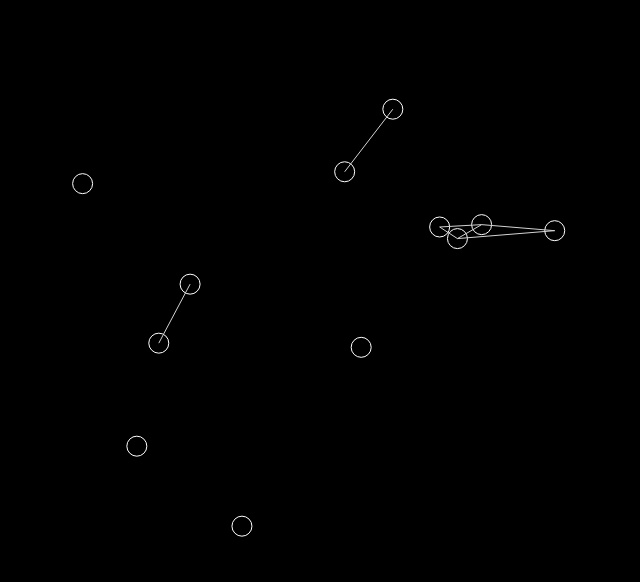
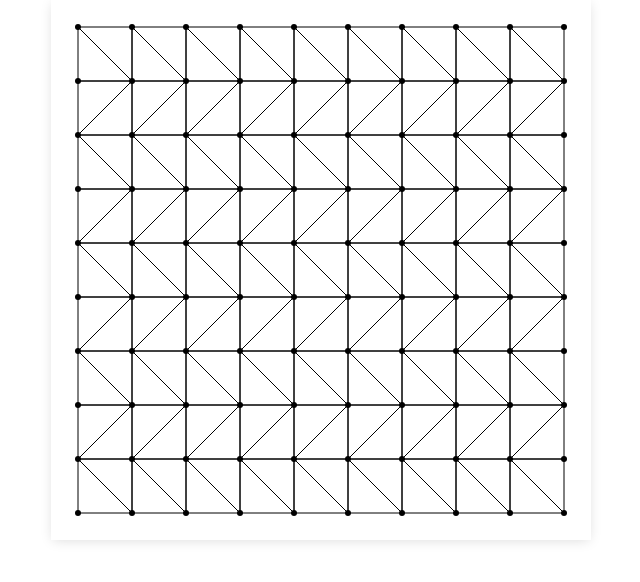
Before and after one commit to nischwa/canvas-drawings, a website with bundled scripts: page index.html in a window 1280 px wide. Shown: the whole page, without its empty margins (319-959 px from the left). Built offline with nearby package versions, Linux system fonts and the light colour scheme.

Commit message:
feat: adds triagle mesh

```diff
--- a/index.html
+++ b/index.html
@@ -8,7 +8,7 @@
         body {
             margin: 0;
             padding: 0;
-            background-color: #000;
+            /* background-color: #000; */
         }
         canvas {
             margin: auto;
--- a/src/index.ts
+++ b/src/index.ts
@@ -1 +1,2 @@
-import './connected-bubbles';
+// import './connected-bubbles';
+import './mesh';
--- /dev/null
+++ b/src/mesh.ts
@@ -0,0 +1,98 @@
+import { version } from "esbuild";
+import { Vector } from "./objects";
+
+const canvas: HTMLCanvasElement = document.querySelector('#js-canvas')!;
+const ctx: CanvasRenderingContext2D = canvas?.getContext('2d')!;
+
+interface Triangle {
+    a: Vector,
+    b: Vector,
+    c: Vector
+}
+
+class Mesh {
+    ctx: CanvasRenderingContext2D;
+    canvas: HTMLCanvasElement;
+    size: number;
+    columns: number;
+    lines: Vector[][];
+    gap: number;
+    constructor(context: CanvasRenderingContext2D, canvas: HTMLCanvasElement, columns: number) {
+        this.ctx = context;
+        this.canvas = canvas;
+        this.size = canvas.getBoundingClientRect().width;
+        this.columns = columns;
+        this.gap = this.size / this.columns;
+        console.log(this.gap);
+        this.lines = [];
+
+        this.createGrid();
+        this.drawGrid();
+        this.connectDots();
+    }
+
+    createGrid() {
+        let odd = false;
+        for(let y = this.gap / 2; y <= this.size; y+= this.gap) {
+            odd = !odd;
+            const line: Vector[] = [];
+            for (var x = this.gap / 2; x <= this.size; x+= this.gap) {
+                const modX = x + (Math.random()*.8 - .4) * this.gap + (odd ? this.gap / 2 : 0);
+                const modY = y + (Math.random()*.8 - .4) * this.gap
+                line.push(new Vector(x, y));
+            }
+            this.lines.push(line);
+          }
+    }
+
+    drawGrid() {
+        this.lines.forEach((line: Vector[], row) => {
+            line.forEach((vector: Vector, col) => {
+                this.ctx.beginPath();
+                this.ctx.arc(vector.x, vector.y, 3, 0, 2 * Math.PI, true);
+                // this.ctx.fillText(`row:${row}, col:${col}`, vector.x, vector.y);
+                this.ctx.fill();
+            })
+        })
+    }
+
+    connectDots() {
+        for(let row = 0; row < this.lines.length - 1; row++) {
+            const odd = (row + 1) % 2 !== 0;
+            const dotLine: Vector[] = [];
+
+            for(let col = 0; col < this.lines[row].length; col++) {
+                if (odd) {
+                    dotLine.push(this.lines[row + 1][col]);
+                    dotLine.push(this.lines[row][col]);
+                } else {
+                    dotLine.push(this.lines[row][col]);
+                    dotLine.push(this.lines[row+1][col]);
+               }
+            }
+
+            for(let i = 0; i < dotLine.length - 2; i++) {
+              this.drawTriangle(dotLine[i], dotLine[i+1], dotLine[i+2]);
+            }
+          }
+    }
+
+    drawTriangle(pointA, pointB, pointC) {
+        this.ctx.save()
+        const gray = Math.floor(Math.random()*16).toString(16);
+        this.ctx.beginPath();
+        this.ctx.moveTo(pointA.x, pointA.y);
+        this.ctx.lineTo(pointB.x, pointB.y);
+        this.ctx.lineTo(pointC.x, pointC.y);
+        this.ctx.lineTo(pointA.x, pointA.y);
+        this.ctx.closePath();
+        this.ctx.stroke();
+        this.ctx.fillStyle = '#' + gray + gray + gray;
+        // this.ctx.fill();
+        this.ctx.restore();
+      }
+
+
+}
+
+const mesh = new Mesh(ctx, canvas, 10);
```
